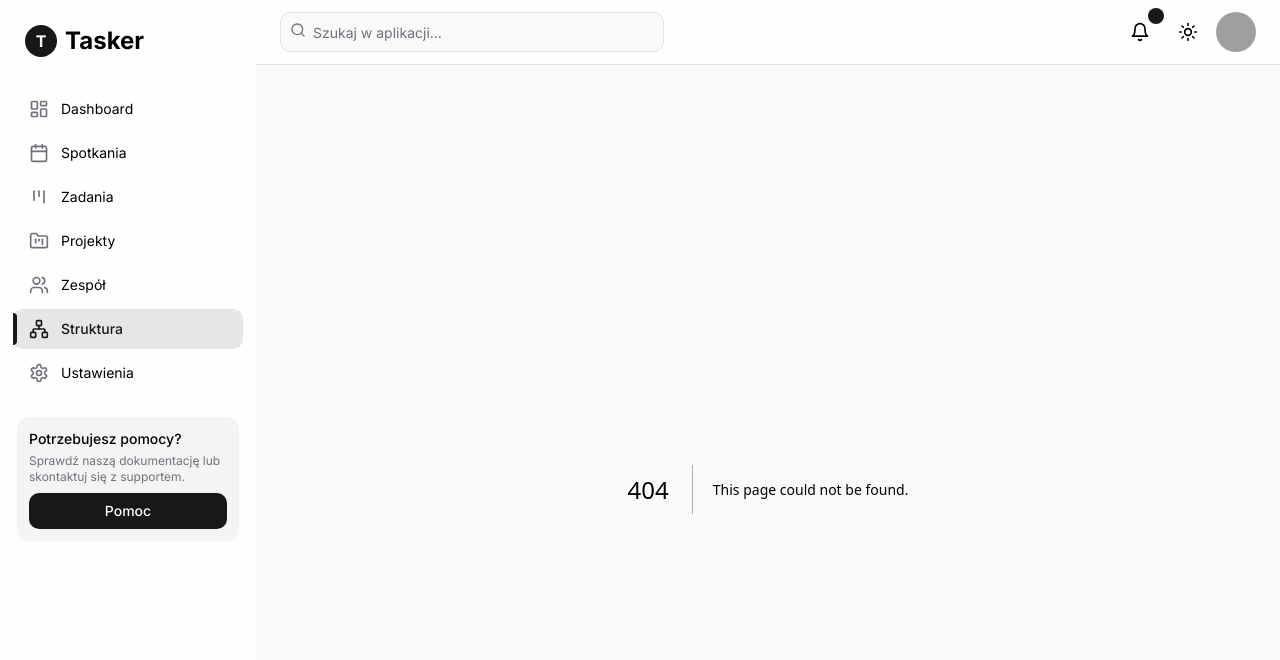
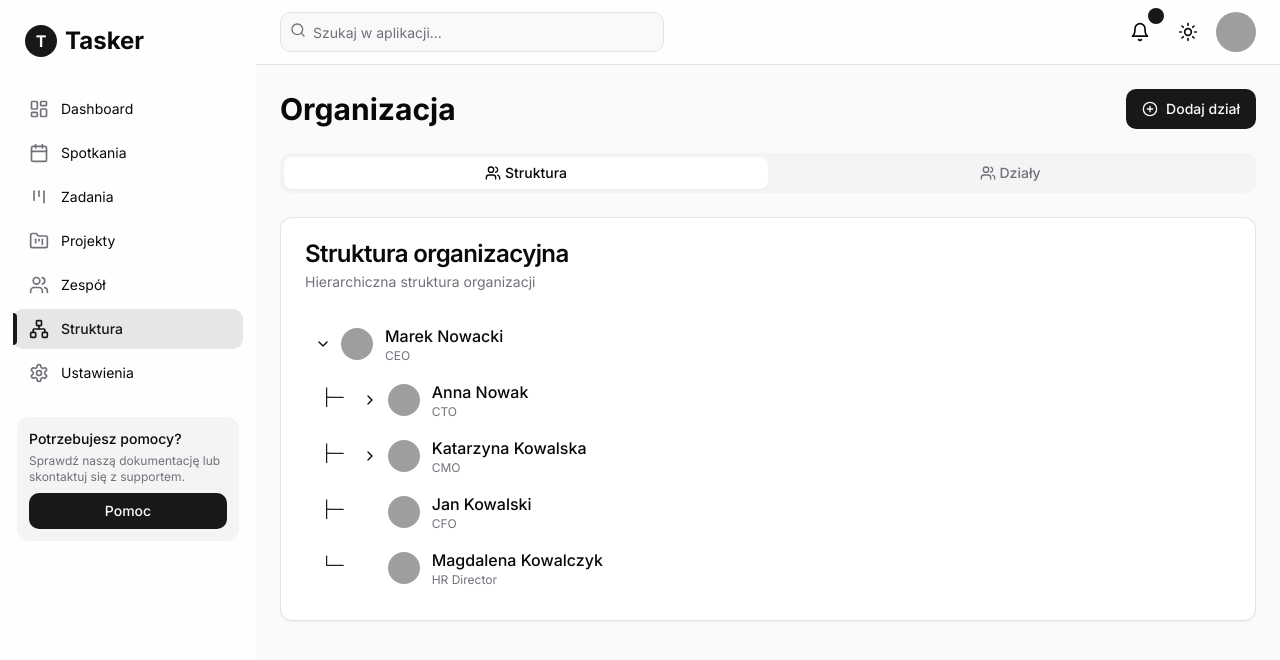
Before and after one commit to djmisieq/tasker, a Next.js app: page /organization in a window 1280 px wide. Before the commit this address had no page. Shown: the top 660 px of the page. Built offline with nearby package versions, Linux system fonts and the light colour scheme; grey boxes are pictures that could not be loaded.

Commit message:
Add organization page component

```diff
--- /dev/null
+++ b/app/organization/page.tsx
@@ -0,0 +1,277 @@
+"use client"
+
+import { useState } from "react"
+import { Card, CardContent, CardDescription, CardHeader, CardTitle } from "@/components/ui/card"
+import { Avatar, AvatarFallback, AvatarImage } from "@/components/ui/avatar"
+import { Button } from "@/components/ui/button"
+import { Tabs, TabsContent, TabsList, TabsTrigger } from "@/components/ui/tabs"
+import { ChevronDown, ChevronRight, PlusCircle, Users } from "lucide-react"
+
+const departments = [
+  {
+    id: "1",
+    name: "Zarząd",
+    head: {
+      name: "Marek Nowacki",
+      position: "CEO",
+      avatar: "/placeholder-user.jpg",
+    },
+    members: 3,
+  },
+  {
+    id: "2",
+    name: "Rozwój Oprogramowania",
+    head: {
+      name: "Anna Nowak",
+      position: "CTO",
+      avatar: "/placeholder-user.jpg",
+    },
+    members: 12,
+  },
+  {
+    id: "3",
+    name: "Marketing",
+    head: {
+      name: "Katarzyna Kowalska",
+      position: "CMO",
+      avatar: "/placeholder-user.jpg",
+    },
+    members: 7,
+  },
+  {
+    id: "4",
+    name: "Sprzedaż",
+    head: {
+      name: "Tomasz Nowak",
+      position: "Sales Director",
+      avatar: "/placeholder-user.jpg",
+    },
+    members: 9,
+  },
+  {
+    id: "5",
+    name: "HR",
+    head: {
+      name: "Magdalena Kowalczyk",
+      position: "HR Director",
+      avatar: "/placeholder-user.jpg",
+    },
+    members: 4,
+  },
+  {
+    id: "6",
+    name: "Finanse",
+    head: {
+      name: "Jan Kowalski",
+      position: "CFO",
+      avatar: "/placeholder-user.jpg",
+    },
+    members: 5,
+  },
+]
+
+// Przykładowa struktura organizacyjna
+const orgStructure = {
+  name: "Marek Nowacki",
+  position: "CEO",
+  avatar: "/placeholder-user.jpg",
+  children: [
+    {
+      name: "Anna Nowak",
+      position: "CTO",
+      avatar: "/placeholder-user.jpg",
+      children: [
+        {
+          name: "Michał Lewandowski",
+          position: "Backend Lead",
+          avatar: "/placeholder-user.jpg",
+        },
+        {
+          name: "Piotr Wiśniewski",
+          position: "Frontend Lead",
+          avatar: "/placeholder-user.jpg",
+        },
+      ],
+    },
+    {
+      name: "Katarzyna Kowalska",
+      position: "CMO",
+      avatar: "/placeholder-user.jpg",
+      children: [
+        {
+          name: "Alicja Wojciechowska",
+          position: "Digital Marketing Manager",
+          avatar: "/placeholder-user.jpg",
+        },
+      ],
+    },
+    {
+      name: "Jan Kowalski",
+      position: "CFO",
+      avatar: "/placeholder-user.jpg",
+    },
+    {
+      name: "Magdalena Kowalczyk",
+      position: "HR Director",
+      avatar: "/placeholder-user.jpg",
+    },
+  ],
+}
+
+interface OrgNodeProps {
+  node: any
+  isLast?: boolean
+  level?: number
+  expanded?: Record<string, boolean>
+  toggleExpand?: (name: string) => void
+}
+
+function OrgNode({ node, isLast = false, level = 0, expanded = {}, toggleExpand }: OrgNodeProps) {
+  const hasChildren = node.children && node.children.length > 0
+  const isExpanded = expanded[node.name] || false
+  const nodeKey = `${node.name}-${node.position}`
+
+  return (
+    <div className={`ml-${level > 0 ? "6" : "0"}`}>
+      <div className="flex items-start">
+        {level > 0 && (
+          <div className="mr-2 mt-3">
+            {isLast ? "└─" : "├─"}
+          </div>
+        )}
+        <div className="flex-1">
+          <div className="flex items-center p-2 rounded-md hover:bg-muted/50">
+            {hasChildren && (
+              <button
+                onClick={() => toggleExpand && toggleExpand(node.name)}
+                className="mr-2 h-5 w-5 rounded-full flex items-center justify-center hover:bg-muted"
+              >
+                {isExpanded ? (
+                  <ChevronDown className="h-4 w-4" />
+                ) : (
+                  <ChevronRight className="h-4 w-4" />
+                )}
+              </button>
+            )}
+            {!hasChildren && <div className="w-7"></div>}
+            <Avatar className="h-8 w-8 mr-3">
+              <AvatarImage src={node.avatar} alt={node.name} />
+              <AvatarFallback>{node.name.charAt(0)}</AvatarFallback>
+            </Avatar>
+            <div>
+              <div className="font-medium">{node.name}</div>
+              <div className="text-xs text-muted-foreground">{node.position}</div>
+            </div>
+          </div>
+          {hasChildren && isExpanded && (
+            <div className="ml-4">
+              {node.children.map((child: any, index: number) => (
+                <OrgNode
+                  key={`${child.name}-${child.position}`}
+                  node={child}
+                  isLast={index === node.children.length - 1}
+                  level={level + 1}
+                  expanded={expanded}
+                  toggleExpand={toggleExpand}
+                />
+              ))}
+            </div>
+          )}
+        </div>
+      </div>
+    </div>
+  )
+}
+
+export default function OrganizationPage() {
+  const [activeTab, setActiveTab] = useState("structure")
+  const [expandedNodes, setExpandedNodes] = useState<Record<string, boolean>>({
+    "Marek Nowacki": true,
+  })
+
+  const toggleExpand = (name: string) => {
+    setExpandedNodes((prev) => ({
+      ...prev,
+      [name]: !prev[name],
+    }))
+  }
+
+  return (
+    <div className="space-y-6">
+      <div className="flex items-center justify-between">
+        <h1 className="text-3xl font-bold">Organizacja</h1>
+        <Button>
+          <PlusCircle className="mr-2 h-4 w-4" />
+          Dodaj dział
+        </Button>
+      </div>
+
+      <Tabs value={activeTab} onValueChange={setActiveTab}>
+        <TabsList className="grid w-full md:w-auto grid-cols-2">
+          <TabsTrigger value="structure" className="flex items-center gap-1">
+            <Users className="h-4 w-4" />
+            Struktura
+          </TabsTrigger>
+          <TabsTrigger value="departments" className="flex items-center gap-1">
+            <Users className="h-4 w-4" />
+            Działy
+          </TabsTrigger>
+        </TabsList>
+
+        <TabsContent value="structure" className="pt-4">
+          <Card>
+            <CardHeader>
+              <CardTitle>Struktura organizacyjna</CardTitle>
+              <CardDescription>Hierarchiczna struktura organizacji</CardDescription>
+            </CardHeader>
+            <CardContent>
+              <div className="org-tree">
+                <OrgNode
+                  node={orgStructure}
+                  expanded={expandedNodes}
+                  toggleExpand={toggleExpand}
+                />
+              </div>
+            </CardContent>
+          </Card>
+        </TabsContent>
+
+        <TabsContent value="departments" className="pt-4">
+          <div className="grid grid-cols-1 md:grid-cols-2 lg:grid-cols-3 gap-4">
+            {departments.map((department) => (
+              <Card key={department.id} className="hover:shadow-md transition-shadow">
+                <CardHeader className="pb-2">
+                  <CardTitle>{department.name}</CardTitle>
+                  <CardDescription>
+                    {department.members} {department.members === 1 ? "członek" : "członków"}
+                  </CardDescription>
+                </CardHeader>
+                <CardContent>
+                  <div className="flex items-center space-x-3">
+                    <Avatar className="h-12 w-12">
+                      <AvatarImage src={department.head.avatar} alt={department.head.name} />
+                      <AvatarFallback>
+                        {department.head.name
+                          .split(" ")
+                          .map((n) => n[0])
+                          .join("")}
+                      </AvatarFallback>
+                    </Avatar>
+                    <div>
+                      <div className="font-medium">{department.head.name}</div>
+                      <div className="text-sm text-muted-foreground">{department.head.position}</div>
+                    </div>
+                  </div>
+
+                  <Button variant="outline" size="sm" className="w-full mt-4">
+                    Zobacz członków
+                  </Button>
+                </CardContent>
+              </Card>
+            ))}
+          </div>
+        </TabsContent>
+      </Tabs>
+    </div>
+  )
+}
```
